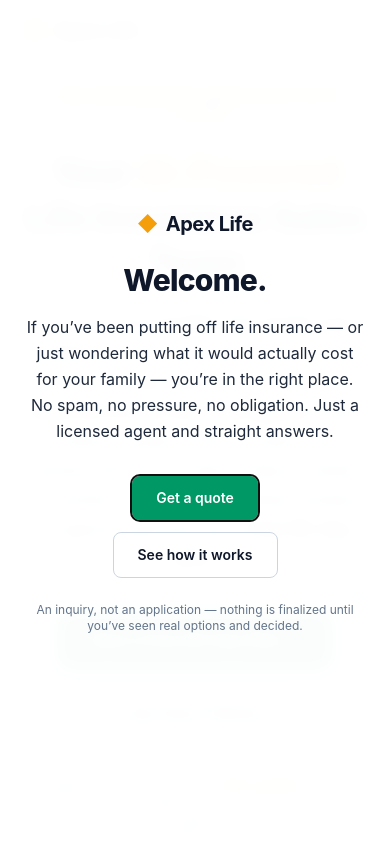
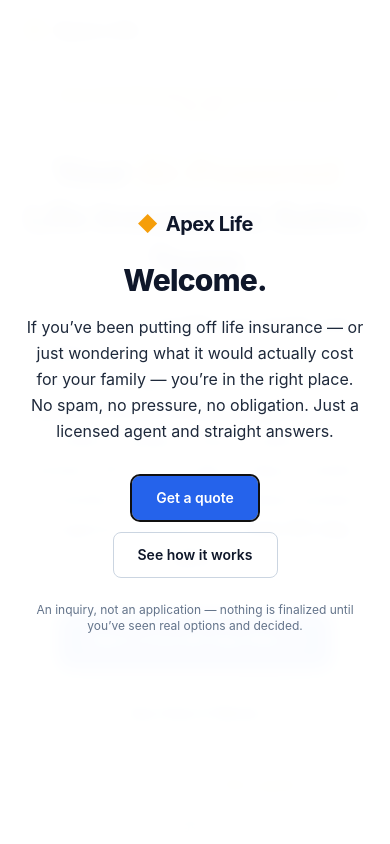
Before and after one commit to hoverinc96-ops/Apex-Life-, a Next.js app: page / in a window 390 px wide. Shown: the top 844 px of the page. Built offline with nearby package versions, Linux system fonts and the light colour scheme.

Commit message:
retheme: emerald→blue site-wide, palette v5 (owner 2026-10-12) — emerald-* tokens remapped to blue 1:1 in globals.css @theme; hardcoded green hexes/rgba in globals swept to blue equivalents, alphas preserved; class names and copy untouched

```diff
--- a/src/app/globals.css
+++ b/src/app/globals.css
@@ -1,17 +1,24 @@
 @import "tailwindcss";
 
 @theme {
-  /* ── Palette v4 (2026-09-22, FINAL — see /home/team/shared/ethos-style-crm-spec.md) ──
-     Green + white + gold. The legacy navy- and gold- tokens are REDEFINED —
-     Tailwind v4 compiles utilities like bg-navy-800 to var(--color-navy-800),
-     so existing class usage remaps to the new palette site-wide without
-     touching every file:
+  /* ── Palette v5 (2026-10-12, owner directive — see /home/team/shared/ethos-style-crm-spec.md) ──
+     Blue + white + gold (owner: differentiation from Ethos — no greens anywhere).
+     Two remap layers sit on top of Tailwind's default scale.
+
+     1) Legacy remaps (v4, unchanged): Tailwind v4 compiles utilities like
+     bg-navy-800 to var(--color-navy-800), so existing class usage remaps to
+     the new palette site-wide without touching every file:
        navy-*  (retired dark surfaces) → white / slate surface equivalents
        gold-*  (retired muted #d4a843) → bright amber; darker ambers keep
                gold-as-text readable on white. Flourish only, never buttons.
        slate-300/400/500/600 (light text tuned for dark surfaces) → dark grays.
-     navy-as-TEXT and solid-gold BUTTONS can't be fixed by tokens alone —
-     see the class-level remaps below. */
+
+     2) v5 emerald→blue remap: every emerald-* token is REDEFINED to the
+     blue scale 1:1, so all bg-/text-/ring-emerald-* utilities in the codebase
+     render blue without touching a single class name (copy is compliance-
+     frozen; only colors change). emerald-300 keeps its v4 role — status text
+     tuned for white surfaces — via the same 700-value step-down the green
+     palette used. NO green value remains in this file. */
   --color-navy-900: #ffffff;
   --color-navy-800: #f8fafc;
   --color-navy-700: #e2e8f0;
@@ -24,21 +31,32 @@
   --color-slate-400: #475569;
   --color-slate-500: #64748b;
   --color-slate-600: #64748b;
+  /* emerald-* → blue-* 1:1 (v5 owner directive 2026-10-12: Ethos differentiation) */
+  --color-emerald-50: #eff6ff;
+  --color-emerald-100: #dbeafe;
+  --color-emerald-200: #bfdbfe;
+  --color-emerald-300: #1d4ed8; /* status text — same 700-value step-down as v4 */
+  --color-emerald-400: #60a5fa;
+  --color-emerald-500: #3b82f6;
+  --color-emerald-600: #2563eb; /* primary */
+  --color-emerald-700: #1d4ed8; /* hover */
+  --color-emerald-800: #1e40af;
+  --color-emerald-900: #1e3a8a;
+  --color-emerald-950: #172554; /* headings */
   /* status/feedback text that was tuned for dark surfaces */
-  --color-emerald-300: #047857;
   --color-rose-300: #be123c;
   --font-sans: "Inter", ui-sans-serif, system-ui, sans-serif;
 }
 
 html { scroll-behavior: smooth; }
-/* v4: light page background, dark ink — the dark-navy body is retired. */
+/* v5: light page background, dark ink — the dark-navy body is retired. */
 body {
   min-height: 100vh;
   background-color: #ffffff;
-  /* Page-wide gradient: white to faint emerald-50, plus a soft emerald radial glow at the top. */
+  /* Page-wide gradient: white to faint blue-50, plus a soft blue radial glow at the top. */
   background-image:
-    radial-gradient(1100px 480px at 50% -160px, rgba(5, 150, 105, 0.06), transparent 70%),
-    linear-gradient(180deg, #ffffff 0%, #f6fdf9 45%, #ecfdf5 100%);
+    radial-gradient(1100px 480px at 50% -160px, rgba(37, 99, 235, 0.06), transparent 70%),
+    linear-gradient(180deg, #ffffff 0%, #f6f9fe 45%, #eff6ff 100%);
   background-repeat: no-repeat;
   color: #0f172a;
   font-family: var(--font-sans);
@@ -57,10 +75,11 @@ body {
   html { scroll-behavior: auto; }
 }
 
-/* ── Palette v4 class-level remaps (global — previously scoped to .dash-light) ──
+/* ── Palette v4/v5 class-level remaps (global — previously scoped to .dash-light) ──
    Patterns the token redefinition can't express on its own.
 
-   ONE button color — emerald-600 with white text, hover emerald-700.
+   ONE button color — bg-emerald-600 with white text, hover bg-emerald-700
+   (in v5 those tokens render blue-600/blue-700; class names are unchanged).
    Legacy solid-gold buttons are converted at the call site to
    bg-emerald-600 / text-white / hover:bg-emerald-700; the remaining solid
    bg-gold-500 usages are accents (status dots, avatar chips, the quote-wizard
@@ -77,16 +96,16 @@ body {
 .text-navy-700 { color: #334155; }
 .text-navy-600 { color: #475569; }
 .hover\:text-navy-900:hover { color: #0f172a; }
-/* v4: headings are deep green (emerald-950) everywhere they don't sit on a
+/* v5: headings are deep blue (blue-950 #172554) everywhere they don't sit on a
    colored surface. */
 h1:not(.text-white),
 h2:not(.text-white),
 h3:not(.text-white) {
-  color: #022c22;
+  color: #172554;
 }
 /* White and near-white text was tuned for dark surfaces; flip it to dark —
    except on solid action buttons that keep white text: red/rose
-   (take-over / delete) and emerald-600/700/950 (v4 primary). */
+   (take-over / delete) and emerald-600/700/950 (primary — renders blue in v5). */
 :not(.bg-red-500):not(.bg-red-600):not(.bg-rose-500):not(.bg-rose-600):not(.bg-rose-500\/90):not(.bg-emerald-600):not(.bg-emerald-700):not(.bg-emerald-950).text-white {
   color: #0f172a;
 }
@@ -99,69 +118,71 @@ h3:not(.text-white) {
   color: #0f172a;
 }
 
-/* ── Pop pass: gradience system (design spec 2026-09-29; CSS-only, palette v4) ── */
+/* ── Pop pass: gradience system (design spec 2026-09-29; v5 recolor 2026-10-12) ── */
 
 /* 1a. Hero wash — layered radial glows over a base sheen. One element, no filter:blur
       (each background layer paints in one pass — cheaper than blurred divs). */
 .wash-hero {
   background:
-    /* emerald glow, top-left (replaces gold orb's job, on-palette) */
-    radial-gradient(52rem 36rem at 15% -8%, rgba(5, 150, 105, 0.12), transparent 62%),
+    /* blue glow, top-left (on-palette) */
+    radial-gradient(52rem 36rem at 15% -8%, rgba(37, 99, 235, 0.12), transparent 62%),
     /* amber halo behind the centered badge + h1 area — whisper only */
     radial-gradient(30rem 20rem at 50% 20%, rgba(245, 158, 11, 0.06), transparent 70%),
-    /* emerald whisper, bottom-right (replaces the off-palette blue-500 orb) */
-    radial-gradient(46rem 30rem at 88% 80%, rgba(5, 150, 105, 0.07), transparent 65%),
-    /* base: white → slate-50 → emerald-50 diagonal sheen */
-    linear-gradient(160deg, #ffffff 0%, #f8fafc 46%, #ecfdf5 100%);
+    /* blue whisper, bottom-right */
+    radial-gradient(46rem 30rem at 88% 80%, rgba(37, 99, 235, 0.07), transparent 65%),
+    /* base: white → slate-50 → blue-50 diagonal sheen */
+    linear-gradient(160deg, #ffffff 0%, #f8fafc 46%, #eff6ff 100%);
 }
 
 /* 1b. Dot texture — masked so it dissolves before mid-page; never behind text-dense
       areas below the hero. Optional (step 3 of implementation order). */
 .dots-fade {
-  background-image: radial-gradient(rgba(5, 150, 105, 0.12) 1px, transparent 1.4px);
+  background-image: radial-gradient(rgba(37, 99, 235, 0.12) 1px, transparent 1.4px);
   background-size: 22px 22px;
   -webkit-mask-image: radial-gradient(62rem 42rem at 50% 0%, #000 26%, transparent 74%);
   mask-image: radial-gradient(62rem 42rem at 50% 0%, #000 26%, transparent 74%);
   opacity: 0.55;
 }
 
-/* 1c. Section tint with soft vertical fade (white ↔ emerald-50, no hard edges). */
+/* 1c. Section tint with soft vertical fade (white ↔ blue-50, no hard edges). */
 .section-tint-fade {
   background: linear-gradient(
     180deg,
-    rgba(236, 253, 245, 0) 0%,
-    #ecfdf5 14%,
-    #ecfdf5 86%,
-    rgba(236, 253, 245, 0) 100%
+    rgba(239, 246, 255, 0) 0%,
+    #eff6ff 14%,
+    #eff6ff 86%,
+    rgba(239, 246, 255, 0) 100%
   );
 }
 
-/* 1d. Feature-card gradient hairline border (1px, emerald→slate→amber). */
+/* 1d. Feature-card gradient hairline border (1px, blue→slate→amber). */
 .card-ring {
   border: 1px solid transparent;
   background:
     linear-gradient(#ffffff, #ffffff) padding-box,
-    linear-gradient(135deg, rgba(5, 150, 105, 0.32), rgba(203, 213, 225, 0.55) 42%, rgba(245, 158, 11, 0.26)) border-box;
-  box-shadow: 0 1px 2px rgba(2, 44, 34, 0.04);
+    linear-gradient(135deg, rgba(37, 99, 235, 0.32), rgba(203, 213, 225, 0.55) 42%, rgba(245, 158, 11, 0.26)) border-box;
+  box-shadow: 0 1px 2px rgba(23, 37, 84, 0.04);
   transition: box-shadow 200ms ease, transform 200ms ease;
 }
 .card-ring:hover,
 .card-ring:focus-visible {
   background:
     linear-gradient(#ffffff, #ffffff) padding-box,
-    linear-gradient(135deg, rgba(5, 150, 105, 0.55), rgba(203, 213, 225, 0.4) 42%, rgba(245, 158, 11, 0.45)) border-box;
-  box-shadow: 0 14px 32px -14px rgba(5, 150, 105, 0.22), 0 1px 2px rgba(2, 44, 34, 0.05);
+    linear-gradient(135deg, rgba(37, 99, 235, 0.55), rgba(203, 213, 225, 0.4) 42%, rgba(245, 158, 11, 0.45)) border-box;
+  box-shadow: 0 14px 32px -14px rgba(37, 99, 235, 0.22), 0 1px 2px rgba(23, 37, 84, 0.05);
   transform: translateY(-2px);
 }
 
 /* 1e. Soft inner wash for panels (Pilot panel, /book panel, get-quote intro card). */
 .wash-panel {
-  background-image: radial-gradient(38rem 16rem at 50% 0%, rgba(5, 150, 105, 0.06), transparent 70%);
+  background-image: radial-gradient(38rem 16rem at 50% 0%, rgba(37, 99, 235, 0.06), transparent 70%);
 }
 
-/* 1f. Amber glow ring for ◆ marks, progress "current" segment, trust badges. */
+/* 1f. Amber glow ring for ◆ marks, progress "current" segment, trust badges.
+   (1g sibling: .glow-emerald keeps its class name — class names are not copy —
+   but its ring now renders the v5 blue, same alpha as before.) */
 .glow-amber { box-shadow: 0 0 0 3px rgba(245, 158, 11, 0.14); }
-.glow-emerald { box-shadow: 0 0 0 3px rgba(5, 150, 105, 0.14); }
+.glow-emerald { box-shadow: 0 0 0 3px rgba(37, 99, 235, 0.14); }
 
 /* 1g. ◆ sheen — opt-in via .mark-sheen; never applied anywhere by default. */
 @media (prefers-reduced-motion: no-preference) {
@@ -182,9 +203,9 @@ h3:not(.text-white) {
 @media (max-width: 640px) {
   .wash-hero {
     background:
-      radial-gradient(34rem 26rem at 20% -6%, rgba(5, 150, 105, 0.10), transparent 62%),
+      radial-gradient(34rem 26rem at 20% -6%, rgba(37, 99, 235, 0.10), transparent 62%),
       radial-gradient(24rem 16rem at 50% 16%, rgba(245, 158, 11, 0.05), transparent 70%),
-      linear-gradient(170deg, #ffffff 0%, #f8fafc 55%, #ecfdf5 100%);
+      linear-gradient(170deg, #ffffff 0%, #f8fafc 55%, #eff6ff 100%);
   }
   .dots-fade { display: none; }
   .card-ring:hover { transform: none; } /* no hover-lift on touch */
@@ -193,7 +214,7 @@ h3:not(.text-white) {
 /* 2d/2e. Funnel shell + gold-note halos (utilities for the get-quote main and
    booking gold note panel — spec allows a small utility instead of inline soup). */
 .wash-quote-shell {
-  background-image: radial-gradient(46rem 22rem at 50% -6%, rgba(5, 150, 105, 0.05), transparent 62%);
+  background-image: radial-gradient(46rem 22rem at 50% -6%, rgba(37, 99, 235, 0.05), transparent 62%);
 }
 .glow-amber-wash {
   background-image: radial-gradient(24rem 10rem at 50% 0%, rgba(245, 158, 11, 0.07), transparent 70%);
```
